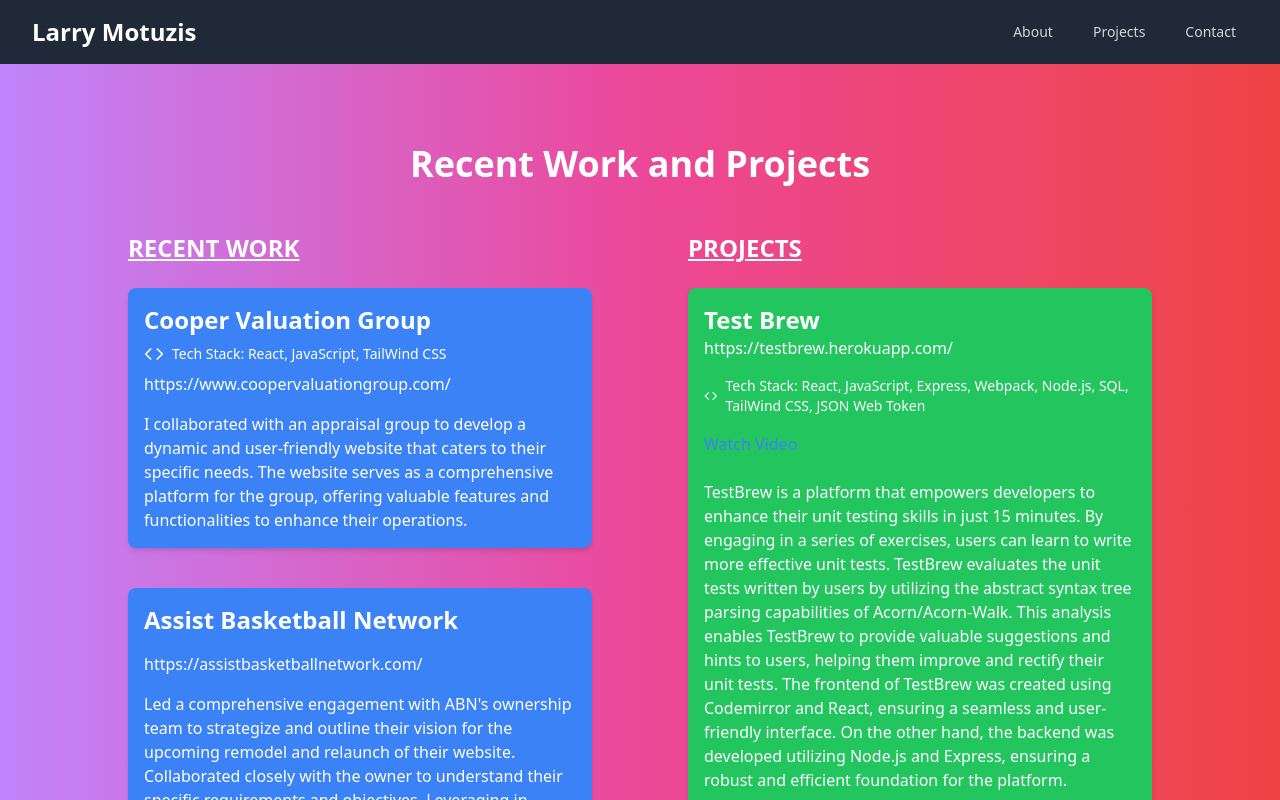
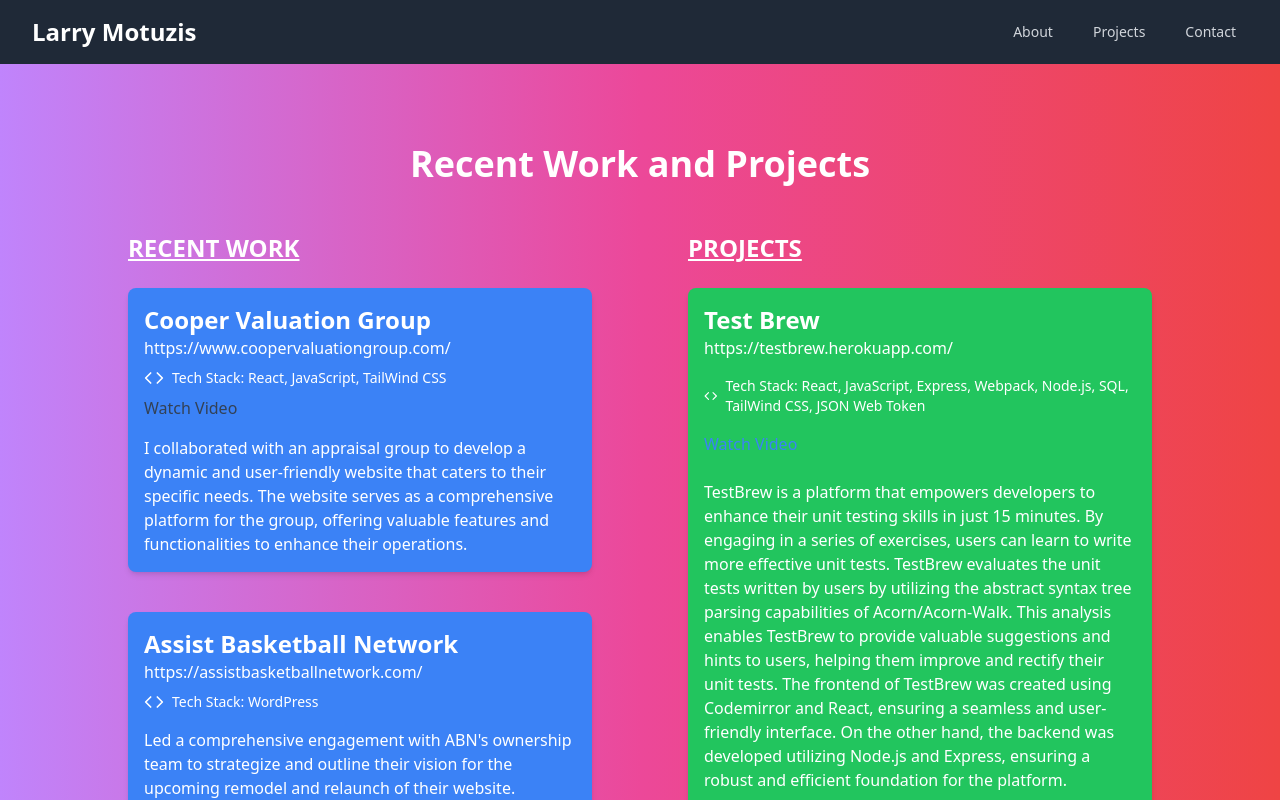
Before and after one commit to larrymotuzis24/portfolio, a React (Create React App) app: page /projects in a window 1280 px wide. Shown: the top 800 px of the page. Built offline with nearby package versions, Linux system fonts and the light colour scheme.

Commit message:
updated recent work display

```diff
--- a/src/Components/RecectWork.js
+++ b/src/Components/RecentWork.js
@@ -1,19 +1,33 @@
-import React from "react";
+import React, { useState } from "react";
 import { FiCode } from "react-icons/fi";
+import VideoModal from "./VideoModal";
+import CVGDemo from '../CVG-demo-2.mov';
 
-export default function RejectWork() {
+
+export default function RecentWork() {
+
+  const [isModalOpen, setIsModalOpen] = useState(false);
+  const [videoUrl, setVideoUrl] = useState("");
+
+  const handleProjectClick = (work) => {
+    setVideoUrl(work.video);
+    setIsModalOpen(true);
+  };
+
+
   const recentWork = [
     {
       name: "Cooper Valuation Group",
       to: "https://www.coopervaluationgroup.com/",
       techStack: "React, JavaScript, TailWind CSS",
-      // video: CVGDemo,
+      video: CVGDemo,
       description:
         "I collaborated with an appraisal group to develop a dynamic and user-friendly website that caters to their specific needs. The website serves as a comprehensive platform for the group, offering valuable features and functionalities to enhance their operations.",
     },
     {
       name: "Assist Basketball Network",
       to: "https://assistbasketballnetwork.com/",
+      techStack: "WordPress",
       description:
         "Led a comprehensive engagement with ABN's ownership team to strategize and outline their vision for the upcoming remodel and relaunch of their website. Collaborated closely with the owner to understand their specific requirements and objectives. Leveraging in-depth discussions and insightful feedback, orchestrated the creation of a dynamic and modern website that seamlessly aligns with ABN's brand identity. The result of this collaborative effort is a freshly relaunched website that showcases ABN's offerings in an engaging and user-friendly manner, while also reflecting the company's values and aspirations.",
     },
@@ -33,8 +47,11 @@
               >
                 {work.name}
               </a>
+                <a href={work.to} target="_blank" rel="noreferrer">
+                  {" "}
+                  {work.to}{" "}
+                </a>
               <div className="flex items-center mt-2 mb-2">
-                {work.techStack ? (
                   <>
                     {" "}
                     <FiCode className="text-white text-xl mr-2" />{" "}
@@ -42,13 +59,18 @@
                       Tech Stack: {work.techStack}{" "}
                     </p>{" "}
                   </>
-                ) : null}
+
+
               </div>
+                  {work.video ? (
+                <button
+                  className="text-slate-700 hover:text-slate-900"
+                  onClick={() => handleProjectClick(work)}
+                >
+                  Watch Video
+                </button>
+              ) : null}
               <div>
-                <a href={work.to} target="_blank" rel="noreferrer">
-                  {" "}
-                  {work.to}{" "}
-                </a>
               </div>
             </div>
           </div>
@@ -60,5 +82,14 @@
     );
   });
 
-  return recentWorkDisplay;
+  return (
+    <>
+    {recentWorkDisplay}
+    <VideoModal
+      isOpen={isModalOpen}
+      videoUrl={videoUrl}
+      onClose={() => setIsModalOpen(false)}
+    />
+  </>
+  )
 }
--- a/src/Pages/WorkProjectsDisplay.js
+++ b/src/Pages/WorkProjectsDisplay.js
@@ -1,5 +1,5 @@
 import React from "react";
-import RejectWork from "../Components/RecectWork";
+import RejectWork from "../Components/RecentWork";
 import Projects from "../Components/Projects";
 
 export default function WorkProjectsDisplayPage() {
```
